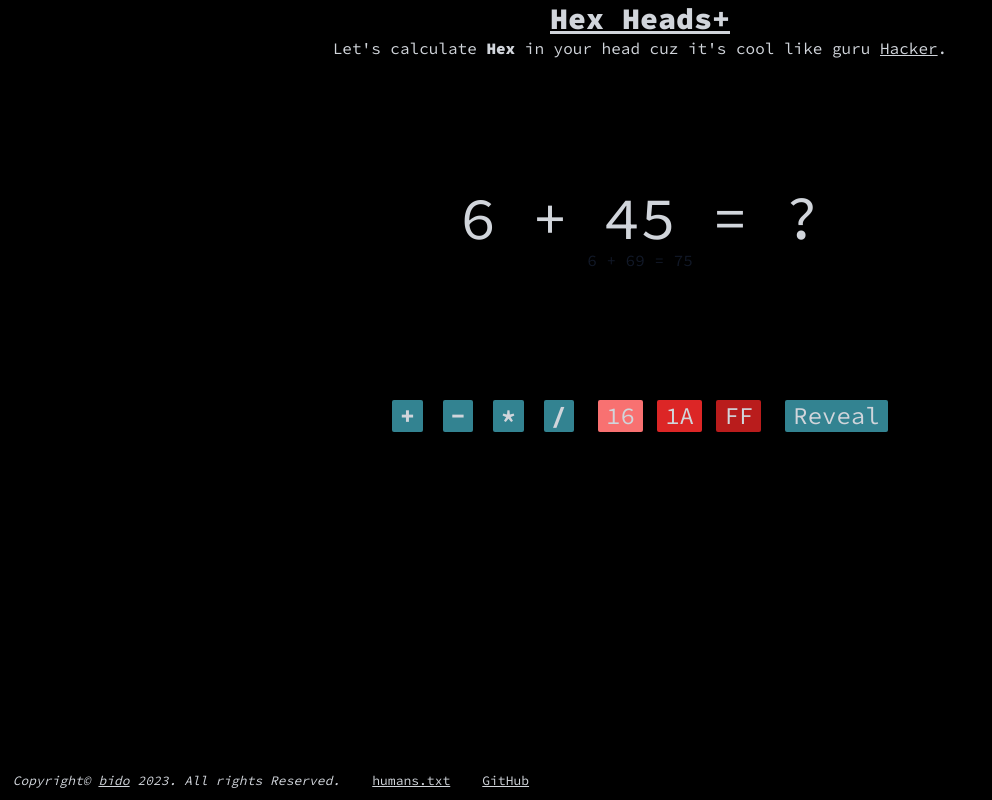
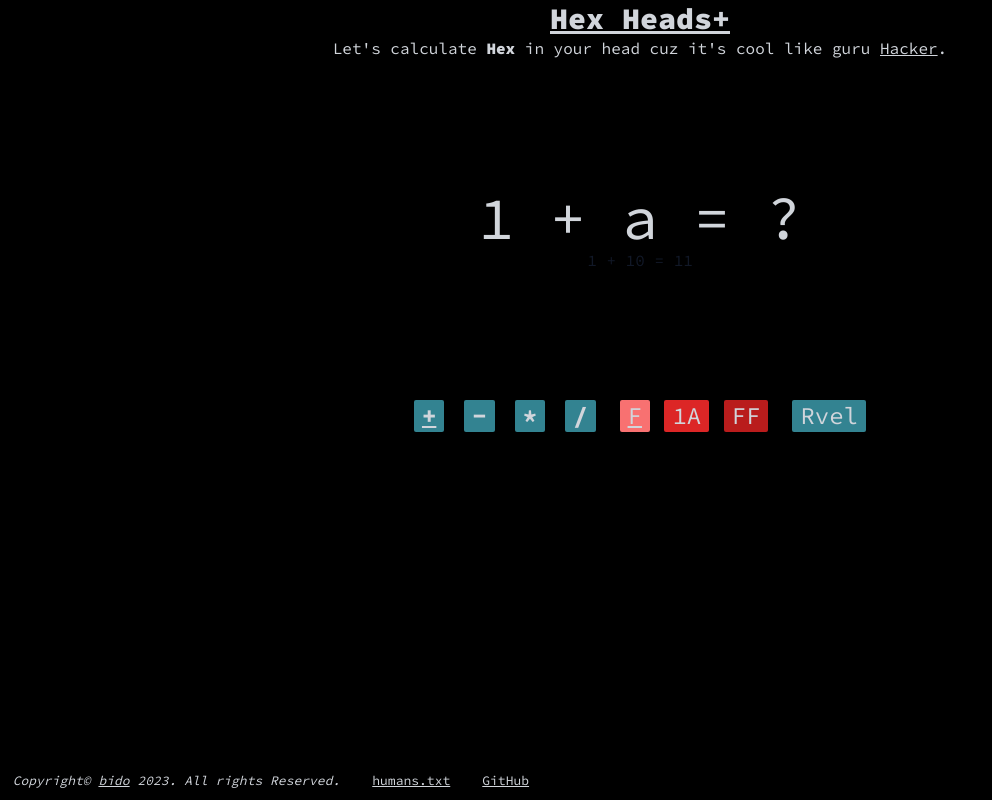
Before and after one commit to K-REBO/hexHeads, a SvelteKit app: page / in a window 1280 px wide. Shown: the whole page, without its empty margins (0-992 px from the left). Built offline with nearby package versions, Linux system fonts and the light colour scheme.

Commit message:
:sparkles: Underline visible CSS fix and Reveal button CSS fix;issue for #3 & #4

```diff
--- a/src/routes/+page.svelte
+++ b/src/routes/+page.svelte
@@ -4,10 +4,11 @@
     let a = 0;
     let b = 0;
     let ans = 0;
-    let limit = 100;
+    let limit = 15;
     let history = [];
     let isDivisible = true;
     let isHide = true;
+
 
     function pushValue2hst() {
         history.push({
@@ -68,17 +69,6 @@
 
         ans = Math.round(answer * 16) / 16;
     }
-
-    // For new branch
-    //  Nextボタンを変更してRevealボタンに変更する
-
-    //- 答えが?に隠される
-    //- Revealボタンを押すとNextボタンに切り替わり隠されていた答えが表示される
-    //- Nextボタンを押すとinit()が実行される
-
-
-
-
     init();
 </script>
 <TailwindCss />
@@ -105,11 +95,9 @@
             {
                 isDivisible ? "=":"≃"
             }
-            {#if isHide}
-            <span>?</span>
-            {:else}
-            <span>{ans.toString(16)}</span>
-            {/if}
+            <span>{
+                isHide ? "?":ans.toString(16)
+            }</span>
         </div>
         <div class="text-center text-gray-900">
             <span>{a}</span>
@@ -122,50 +110,78 @@
         </div>
     </div>
 
-    <div class="flex sm:flex-row justify-center gap-6  text-center text-3xl sm:text-2xl"
+    <div
+    class="flex sm:flex-row justify-center gap-6  text-center text-3xl sm:text-2xl px-3"
     style="align-items:center"
     >
         <div class="flex gap-5" style="height:fit-content">
-            <button on:click={() => change_operator('+')} class=" rounded-sm px-2 font-bold"
+            <button on:click={() => change_operator('+')}
+                class=" rounded-sm px-2 font-bold
+                {ope == '+' ?'underline':''}
+                "
                 style="background:#338391">
                 +
             </button>
-            <button on:click={() => change_operator("-")} class=" rounded-sm px-2 font-bold"
+            <button on:click={() => change_operator("-")}
+                class=" rounded-sm px-2 font-bold
+                {ope == '-' ?'underline':''}
+                "
                 style="background:#338391">
                 -
             </button>
-            <button on:click={() => change_operator("*")} class=" rounded-sm px-2 font-bold"
+            <button on:click={() => change_operator("*")}
+                class=" rounded-sm px-2 font-bold
+                {ope == '*' ?'underline':''}
+                "
                 style="background:#338391">
                 *
             </button>
-            <button on:click={() => change_operator("/")} class=" rounded-sm px-2 font-bold"
+            <button on:click={() => change_operator("/")}
+                class=" rounded-sm px-2 font-bold
+                {ope == '/' ?'underline':''}
+                "
                 style="background:#338391">
                 /
             </button>
         </div>
         <div>
-            <button class="rounded-sm bg-red-400 px-2"
-            on:click={() => changeLimit(16)}>
-            16</button>
-            <button class="rounded-sm bg-red-600 px-2"
+            <button class="rounded-sm bg-red-400 px-2
+            {
+                limit == 15 ?'underline':''
+            }
+            "
+            on:click={() => changeLimit(15)}>
+            F</button>
+            <button class="rounded-sm bg-red-600 px-2
+            {
+                limit == 16*2 ?'underline':''
+            }
+            "
             on:click={() => changeLimit(16*2)}>
             1A</button>
-            <button class="rounded-sm bg-red-700 px-2"
+            <button class="rounded-sm bg-red-700 px-2
+            {
+                limit == 255 ?'underline':''
+            }
+            "
             on:click={() => changeLimit(255)}>
             FF</button>
         </div>
 
         {#if isHide}
-        <button on:click={() => isHide = false} class=" rounded-sm px-2"
-            style="height:fit-content;background:#338391">
-            Reveal
+        <button on:click={() => isHide = false}
+            class=" rounded-sm px-2"
+            style="height:fit-content;background:#338391;">
+            Rvel
         </button>
         {:else}
         <button on:click={
             () => {
                 isHide = true;
-                init();}
-        } class=" rounded-sm px-2" style="height:fit-content;background:#338391">
+                init();
+            }}
+        class=" rounded-sm px-2"
+        style="height:fit-content;background:#338391;">
             Next
         </button>
         {/if}
```
Also changed, not shown: 19 other files (tests, documents, lock files or other folders).
